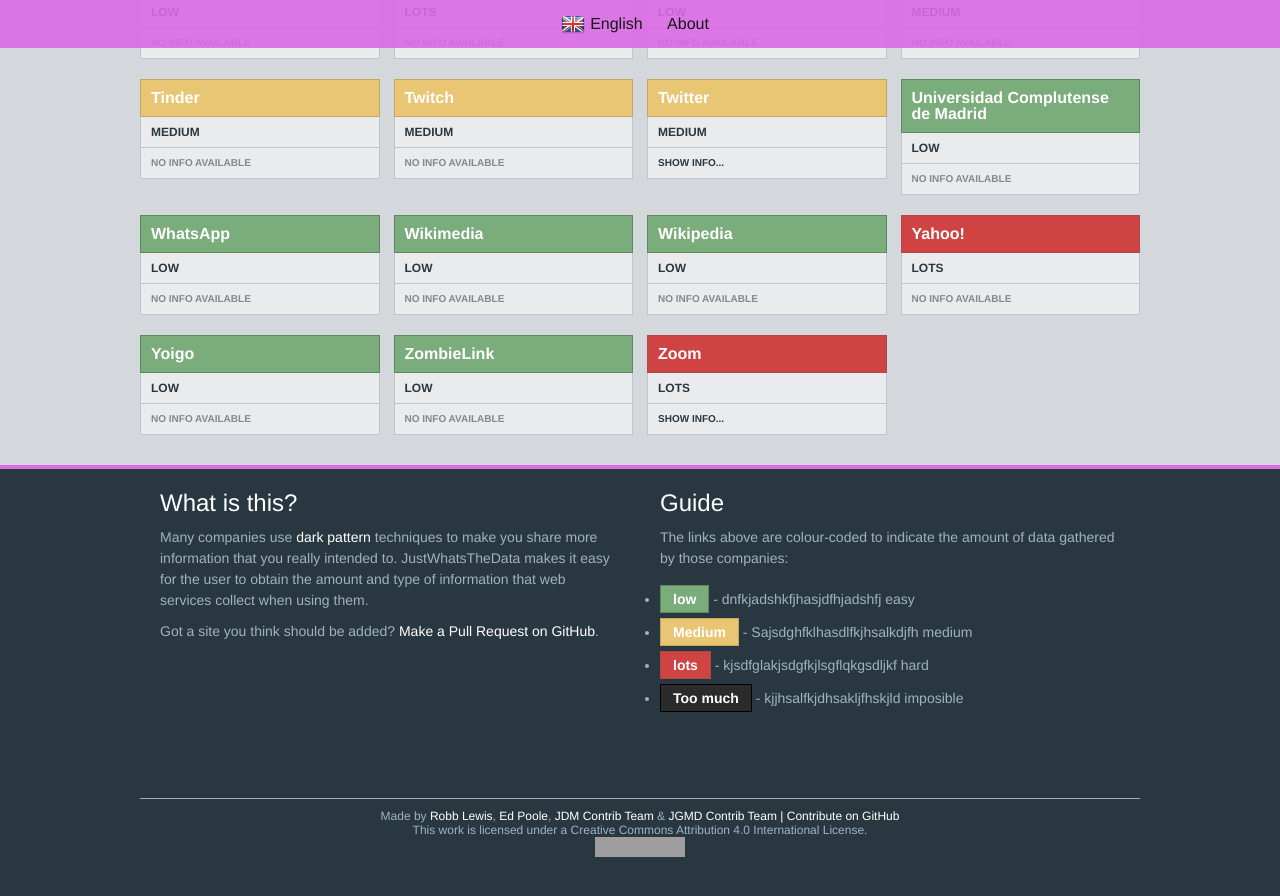
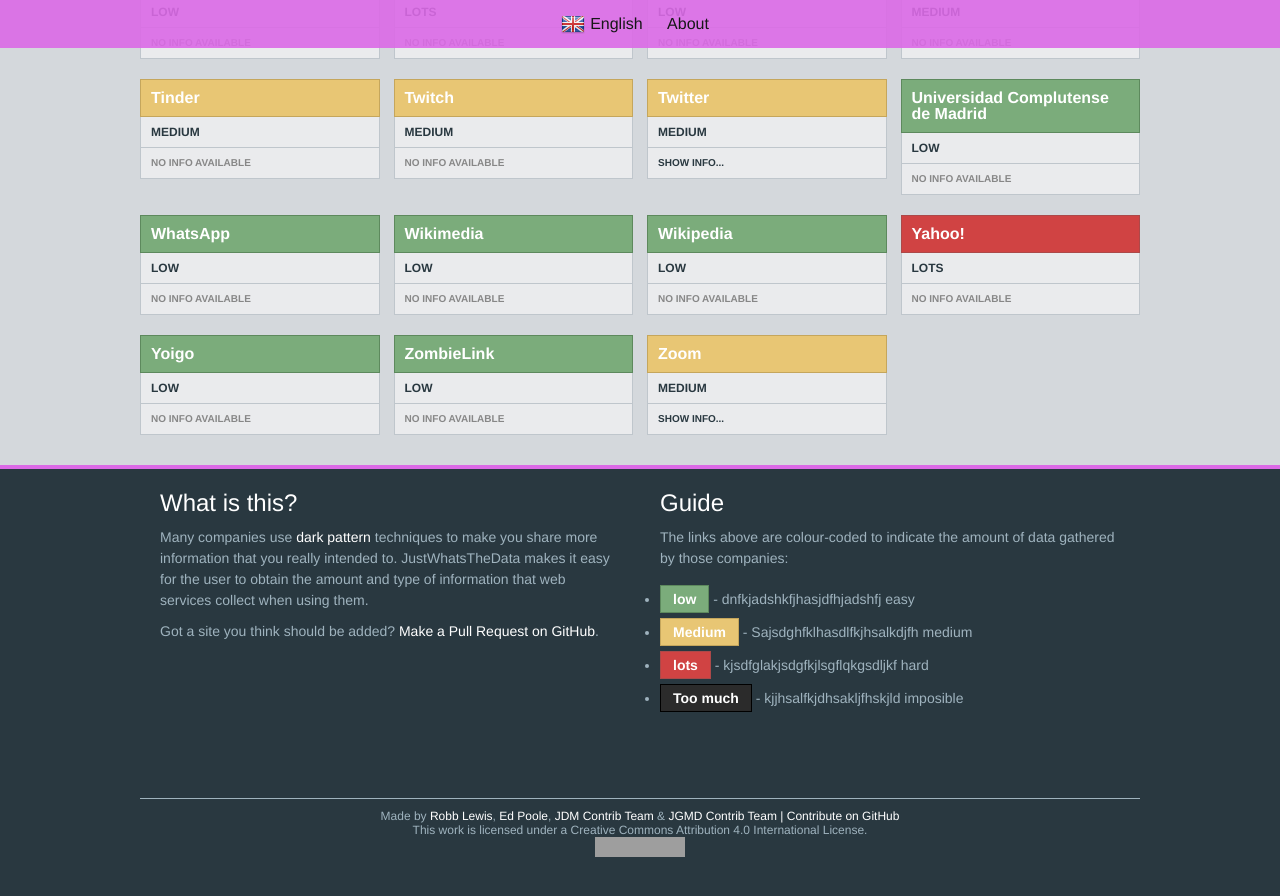
Before and after one commit to JustWhatsTheData/justwhatsthedata.github.io, a Jekyll site: the page built from _pages/index.html, in a window 1280 px wide and 900 px high, scrolled down 1552 px. Shown: the top 896 px of the window. Built offline with Jekyll 4.4.1, drawn with Linux system fonts in a browser that asks for light colours; grey boxes are pictures that could not be loaded.

Commit message:
Update sites.json

```diff
--- a/_data/sites.json
+++ b/_data/sites.json
@@ -230,7 +230,7 @@
 {
     "name": "Zoom",
     "url": "https://explore.zoom.us/es/privacy/",
-    "difficulty": "hard",
+    "difficulty": "medium",
     "gathered_data": ["info1", "info4", "info6", "info11", "info12", "info13", "info16", "info17", "info18"]
 },
 {
```
